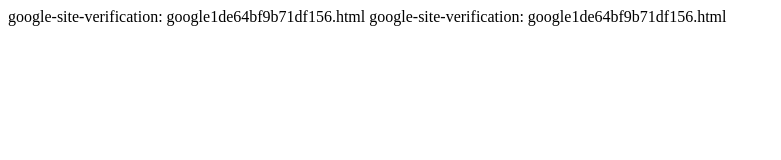
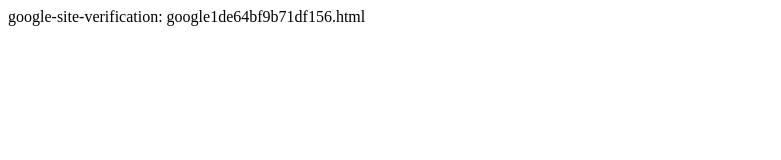
Before and after one commit to hoimzSD/Good-Ground, a plain HTML site: page google1de64bf9b71df156.html in a window 1280 px wide. Shown: the whole page, without its empty margins (0-781 px from the left). Drawn offline with Linux system fonts and the light colour scheme.

Commit message:
Fix HTML for verification

```diff
--- a/google1de64bf9b71df156.html
+++ b/google1de64bf9b71df156.html
@@ -1,9 +1 @@
-<!DOCTYPE html><html><head><title>Google Site Verification</title></head><body>google-site-verification: google1de64bf9b71df156.html</body></html><!DOCTYPE html>
-<html>
-  <head>
-    <title>Google Site Verification</title>
-  </head>
-  <body>
-    google-site-verification: google1de64bf9b71df156.html
-  </body>
-</html>
+<!DOCTYPE html><html><head><title>Google Site Verification</title></head><body>google-site-verification: google1de64bf9b71df156.html</body></html>
```
